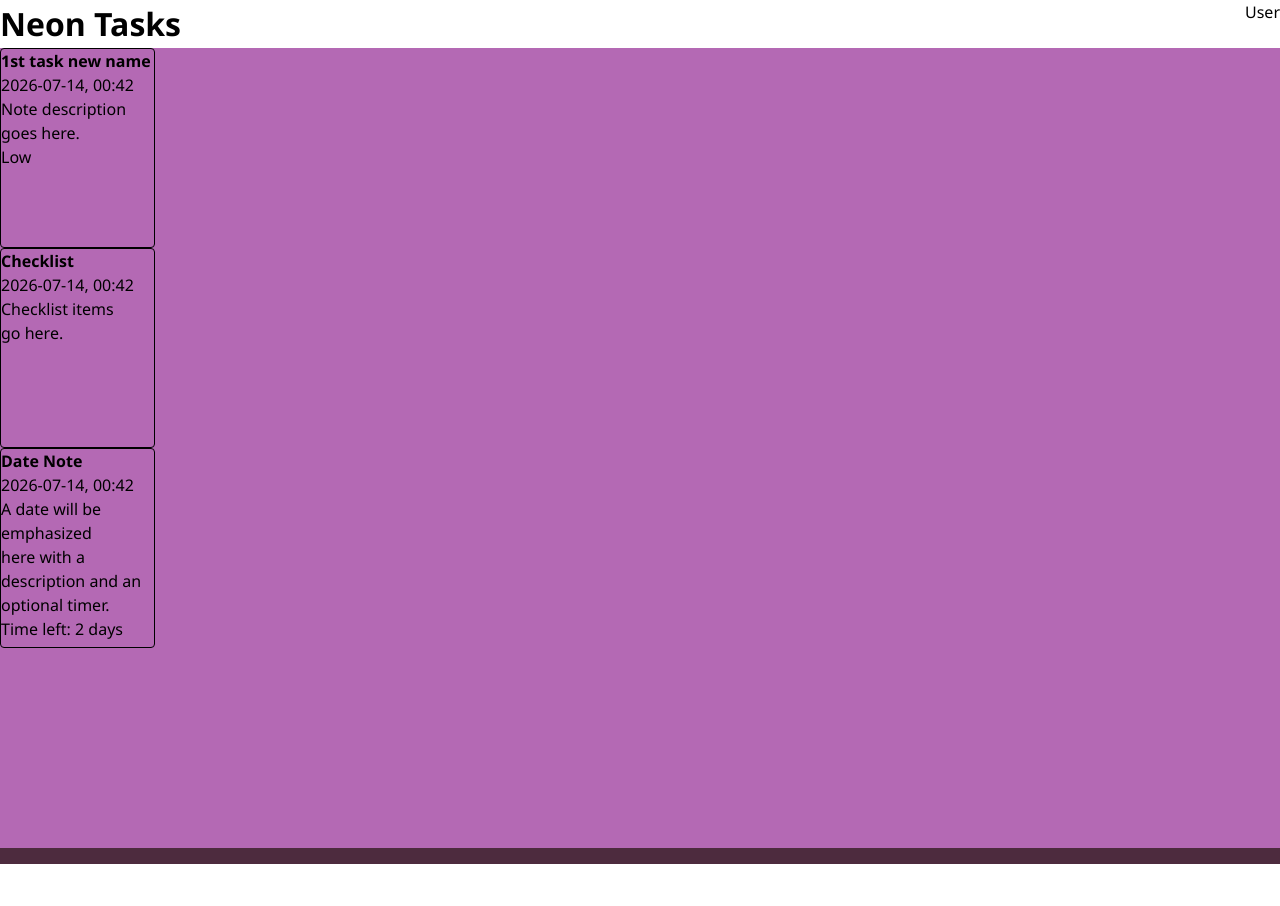
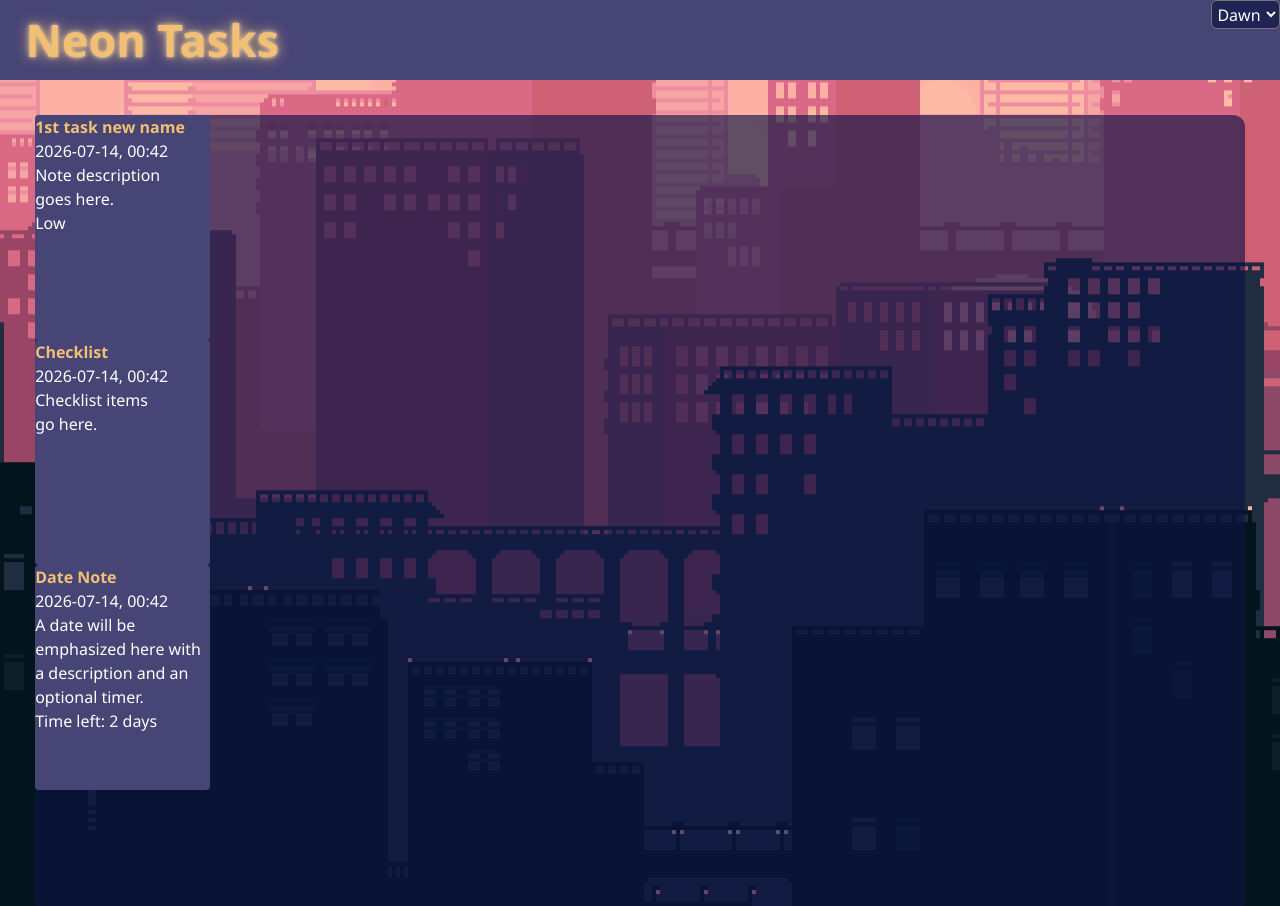
Before and after one commit to inflammable252-bit/neon-tasks, a website built with webpack: page src/template.html in a window 1280 px wide. Shown: the top 906 px of the page. Before the commit the page ends 864 px from the top, so only its background shows below. Built offline with nearby package versions, Linux system fonts and the light colour scheme.

Commit message:
Add three themes with selection functions

```diff
--- a/src/index.js
+++ b/src/index.js
@@ -94,7 +94,7 @@ cards.forEach((card) => {
         cardWrapper.removeEventListener("pointermove", pointerMoveHandler);
         cardWrapper.removeEventListener("pointerup", pointerupHandler)
         getCardPositions()
-        if (autoSpread) window.addEventListener("resize", adjustCardPositions)
+        if (autoSpread) window.addEventListener("resize", throttle(adjustCardPositions), 1000)
         card.style.transition = "all 0.4s ease-in-out";
     }
 })
@@ -106,14 +106,24 @@ function getCardPositions() {
 }
 const debounce = (callback, wait) => {
   let timeoutId = null;
-
   return (...args) => {
     window.clearTimeout(timeoutId);
-
     timeoutId = window.setTimeout(() => {
       callback.apply(null, args);
     }, wait);
   };
+}
+function throttle(fn, delay) {
+    let isThr = false;
+    return function (...args) {
+        if (!isThr) {
+            fn.apply(this, args);
+            isThr = true;
+            setTimeout(() => {
+                isThr = false;
+            }, delay);
+        }
+    };
 }
 const adjustCardPositions = debounce((e) => {
     cards.forEach((card) => {
@@ -123,8 +133,8 @@ const adjustCardPositions = debounce((e) => {
         let newY = (oldYRatio * cardWrapper.getBoundingClientRect().height);
         if (newX < 0) newX = 0;
         if (newY < 0) newY = 0;
-        if ((newX + card.clientWidth) >= cardWrapper.getBoundingClientRect().width) newX -= card.clientWidth;
-        if ((newY + card.clientHeight) >= cardWrapper.getBoundingClientRect().height) newY -= card.clientHeight;
+        if ((newX + card.clientWidth) >= cardWrapper.getBoundingClientRect().width) newX -= card.clientWidth / 2;
+        if ((newY + card.clientHeight) >= cardWrapper.getBoundingClientRect().height) newY -= card.clientHeight / 2;
         card.style.left = newX + "px";
         card.style.top =  newY + "px";
         console.log("previous x ", oldXRatio)
@@ -132,3 +142,23 @@ const adjustCardPositions = debounce((e) => {
         console.log("card x ", card.style.left)
     })
 }, 1000)
+
+function changeTheme(theme) {
+    const root = document.documentElement;
+    let newBg = `--bg-${theme}`;
+    let newBgColor = `--bg-${theme}-color`;
+    let newDark = `--theme-${theme}-dark`;
+    let newColor =  `--theme-${theme}-color`;
+    let newOp = `--theme-${theme}-op`;
+    let newFont = `--theme-${theme}-font`
+    root.style.setProperty("--bg-current", `var(${newBg})`);
+    root.style.setProperty("--bg-current-color", `var(${newBgColor})`);
+    root.style.setProperty("--theme-current-dark", `var(${newDark})`);
+    root.style.setProperty("--theme-current-color", `var(${newColor}`);
+    root.style.setProperty("--theme-current-op", `var(${newOp})`);
+    root.style.setProperty("--theme-current-font", `var(${newFont})`);
+}
+const modeSelect = document.getElementById("mode-select")
+modeSelect.addEventListener("change", (e) => {
+    changeTheme(e.target.value)
+})
--- a/src/style.css
+++ b/src/style.css
@@ -1,13 +1,43 @@
 :root {
+    --bg-dusk: url(/src/images/dusk.png);
+    --bg-dusk-color: #4888B7;
+    --theme-dusk-dark: #202D40;
+    --theme-dusk-color: #0B1443;
+    --theme-dusk-op: #202d40c5;
+    --theme-dusk-font: #df8bf8;
 
+    --bg-dawn: url(/src/images/dawn.png);
+    --bg-dawn-color: #CD90B9;
+    --theme-dawn-color: #474476;
+    --theme-dawn-dark: #8C4968;
+    --theme-dawn-op: #0b1443a4;
+    --theme-dawn-font: #f3c073;
+
+    --bg-night: url(/src/images/night.png);
+    --bg-night-color: #1F52B7;
+    --theme-night-color: #1E3E9E;
+    --theme-night-dark: #0B1443;
+    --theme-night-op: #0b1443a4;
+    --theme-night-font: #ffa047;
+
+    --bg-current: var(--bg-dawn);
+    --bg-current-color: var(--bg-dawn-color);
+    --theme-current-dark: var(--theme-dawn-dark);
+    --theme-current-color: var(--theme-dawn-color);
+    --theme-current-op: var(--theme-dawn-op);
+    --theme-current-font: var(--theme-dawn-font)
 }
 
 body {
     font-family: 'Segoe UI', Tahoma, Geneva, Verdana, sans-serif;
-    min-height: 100%;
+    min-height: 100dvh;
     display: grid;
     grid-template-rows: auto 1fr auto;
     grid-template-columns: auto 1fr;
+    background-color: var(--bg-current-color);
+}
+h1, h2, h3, h4 {
+    color: var(--theme-current-font);
 }
 header {
     grid-row: 1/2;
@@ -15,38 +45,59 @@ header {
     display: flex;
     justify-content: space-between;
     z-index: 10;
-    background-color: #FFF;
+    background-color: var(--theme-current-color);
+    h1 {
+        font-size: calc(2em + 1vw);
+        text-shadow:
+            0 0 0.3em var(--theme-current-font),
+            0 0 0.1em #ffffffcc;
+        padding: 0.5vw 2vw;
+    }
 }
-div#username-header {
+div#header-right {
+    display: flex;
     text-align: end;
+}
+div#header-right select {
+    height: min-content;
+    background-color: var(--theme-current-op);
+    color: #FFF;
+    border-radius: 6px;
+    padding: 0.1rem;
 }
 aside#sidebar {
     grid-row: 1/-1;
     grid-column: 1/2;
 }
 main {
-    background-color: rgba(128, 0, 128, 0.589);
     grid-row: 2/3;
     grid-column: 2/3;
+    background-image: var(--bg-current);
+    background-repeat: repeat-x;
+    background-position: bottom;
+    transition: background-image 0.3s ease-in-out
 }
 nav {
-    background-color: rgb(77, 43, 62);
     grid-row: 3/4;
     grid-column: 2/-1;
     height: 1rem;
 }
 main section#card-wrapper {
     min-height: 100vh;
-    width: 100%;
+    /* width: 100%; */
     position: relative;
+    border-radius: 12px;
+    background-color: var(--theme-current-op);
+    margin: calc(1rem + 1.5vw);
 }
 .card {
-    height: 200px;
-    width: 155px;
-    border: 1px solid black;
+    height: 225px;
+    width: 175px;
     border-radius: 4px;
     z-index: 5;
     user-select: none;
     overflow: hidden;
     touch-action: none;
+    background-color: var(--theme-current-color);
+    color: white;
 }
--- a/src/template.html
+++ b/src/template.html
@@ -8,8 +8,12 @@
 <body>
     <header>
         <h1>Neon Tasks</h1>
-        <div id ="username-header">
-            <p>User</p>
+        <div id ="header-right">
+                <select name="mode-select" id="mode-select">
+                    <option value="dawn">Dawn</option>
+                    <option value="dusk">Dusk</option>
+                    <option value="night">Night</option>
+                </select>
         </div>
     </header>
     <aside id ="sidebar"></aside>
```
Also changed, not shown: src/images/dawn.png (added), src/images/dusk.png (added), src/images/night.png (added).
